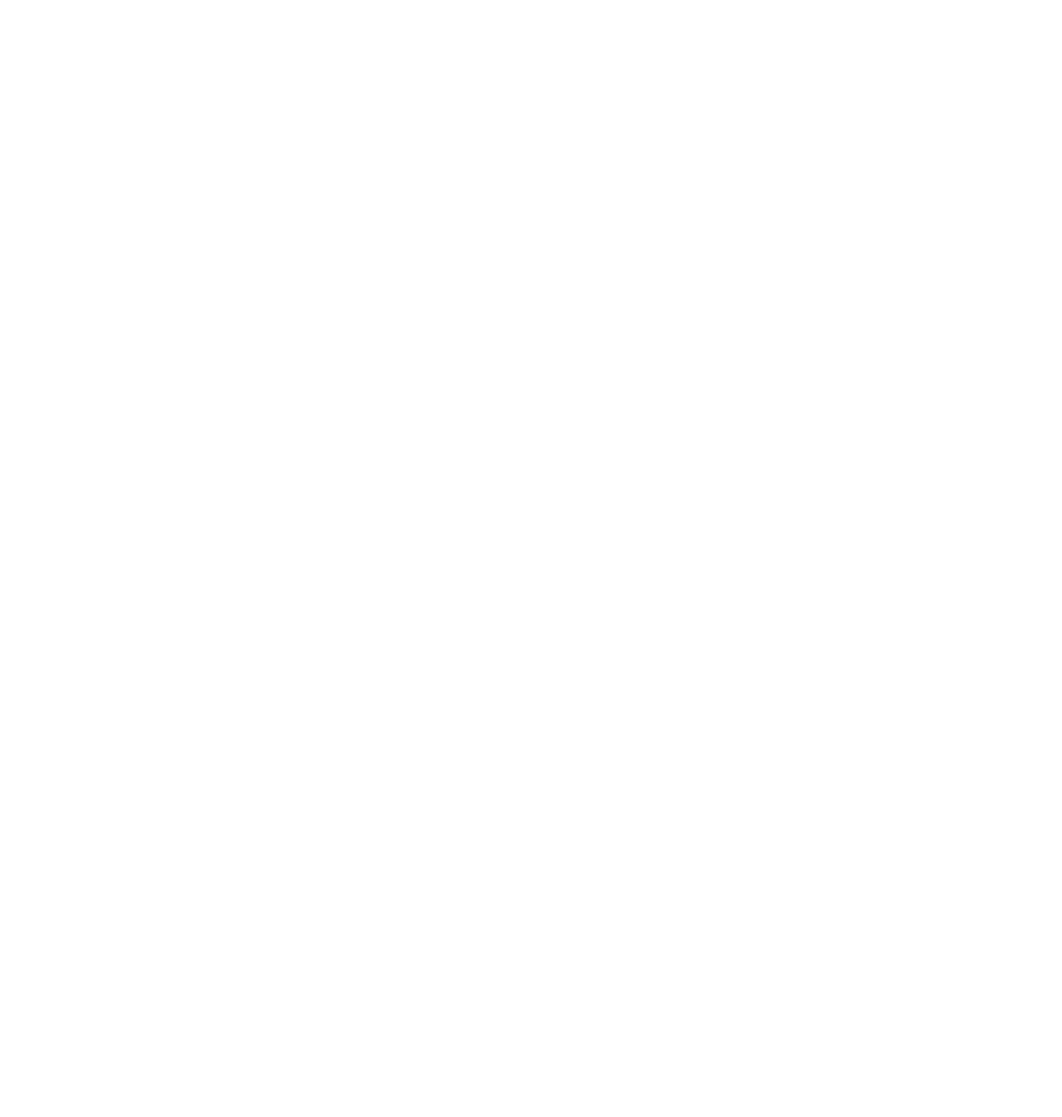
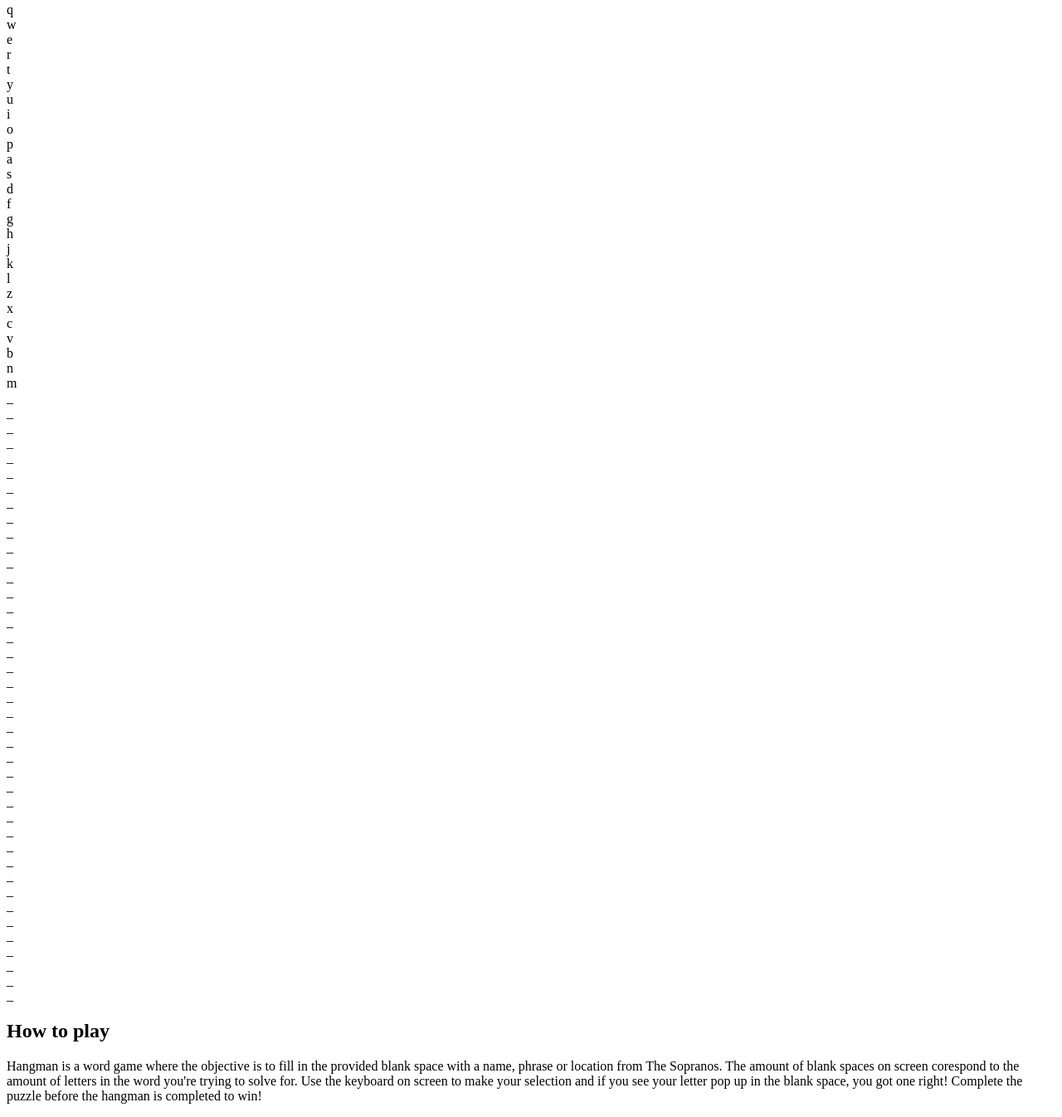
Before and after one commit to michaelmcbride113/Sopranos-hangman-game, a plain HTML site: page index.htm in a window 1280 px wide. Shown: the part 414-1760 px from the top of the page at 83% size. Before the commit the page ends 800 px from the top, so only its background shows below. Drawn offline with Linux system fonts and the light colour scheme.

Commit message:
added keys, spaces, hangman image and instructions. Moving on to JS now

```diff
--- a/index.htm
+++ b/index.htm
@@ -12,5 +12,93 @@
     <h1>
         Soprano's hangman
     </h1>
+    <img src="https://pages.git.generalassemb.ly/emilycolon/project-1/images/empty-gallowspaper.png" alt="Hangman podium" width="250" height="333">
+    <div id="key-board">
+        <div class="row">
+          <div class="display"></div>
+        </div>
+        <div class="row">
+          <div class="keys">q</div>
+          <div class="keys">w</div>
+          <div class="keys">e</div>
+          <div class="keys">r</div>
+          <div class="keys">t</div>
+          <div class="keys">y</div>
+          <div class="keys">u</div>
+          <div class="keys">i</div>
+          <div class="keys">o</div>
+          <div class="keys">p</div>
+        </div>
+        <div class="row">
+          <div class="keys">a</div>
+          <div class="keys">s</div>
+          <div class="keys">d</div>
+          <div class="keys">f</div>
+          <div class="keys">g</div>
+          <div class="keys">h</div>
+          <div class="keys">j</div>
+          <div class="keys">k</div>
+          <div class="keys">l</div>
+        </div>
+        <div class="row">
+          <div class="keys">z</div>
+          <div class="keys">x</div>
+          <div class="keys">c</div>
+          <div class="keys">v</div>
+          <div class="keys">b</div>
+          <div class="keys">n</div>
+          <div class="keys">m</div>
+        </div>
+    <div id="spaces">
+          <div id="spaces-0">_</div>
+          <div id="spaces-1">_</div>
+          <div id="space-2">_</div>
+          <div id="spaces-3">_</div>
+          <div id="spaces-4">_</div>
+          <div id="spaces-5">_</div>
+          <div id="spaces-6">_</div>
+          <div id="spaces-7">_</div>
+          <div id="space-8">_</div>
+          <div id="spaces-9">_</div>
+          <div id="spaces-10">_</div>
+          <div id="spaces-11">_</div>
+          <div id="spaces-12">_</div>
+          <div id="spaces-13">_</div>
+          <div id="spaces-14">_</div>
+          <div id="spaces-15">_</div>
+          <div id="spaces-16">_</div>
+          <div id="spaces-17">_</div>
+          <div id="spaces-18">_</div>
+          <div id="spaces-19">_</div>
+          <div id="spaces-20">_</div>
+          <div id="spaces-21">_</div>
+          <div id="spaces-22">_</div>
+          <div id="spaces-23">_</div>
+          <div id="spaces-24">_</div>
+          <div id="spaces-25">_</div>
+          <div id="spaces-26">_</div>
+          <div id="spaces-27">_</div>
+          <div id="spaces-28">_</div>
+          <div id="spaces-29">_</div>
+          <div id="spaces-30">_</div>
+          <div id="spaces-31">_</div>
+          <div id="spaces-32">_</div>
+          <div id="spaces-33">_</div>
+          <div id="spaces-34">_</div>
+          <div id="spaces-35">_</div>
+          <div id="spaces-36">_</div>
+          <div id="spaces-37">_</div>
+          <div id="spaces-38">_</div>
+          <div id="spaces-39">_</div>
+          <div id="spaces-40">_</div>
+    </div>
+    <div id="game-instructions">
+            <h2>How to play</h2>
+            <p>
+                Hangman is a word game where the objective is to fill in the provided blank space with a name, phrase or location from The Sopranos.
+                The amount of blank spaces on screen corespond to the amount of letters in the word you're trying to solve for.
+                Use the keyboard on screen to make your selection and if you see your letter pop up in the blank space, you got one right!
+                Complete the puzzle before the hangman is completed to win!
+            </p>
 </body>
 </html>
```
Also changed, not shown: js/psuedocode.js (+7 -7 lines).
